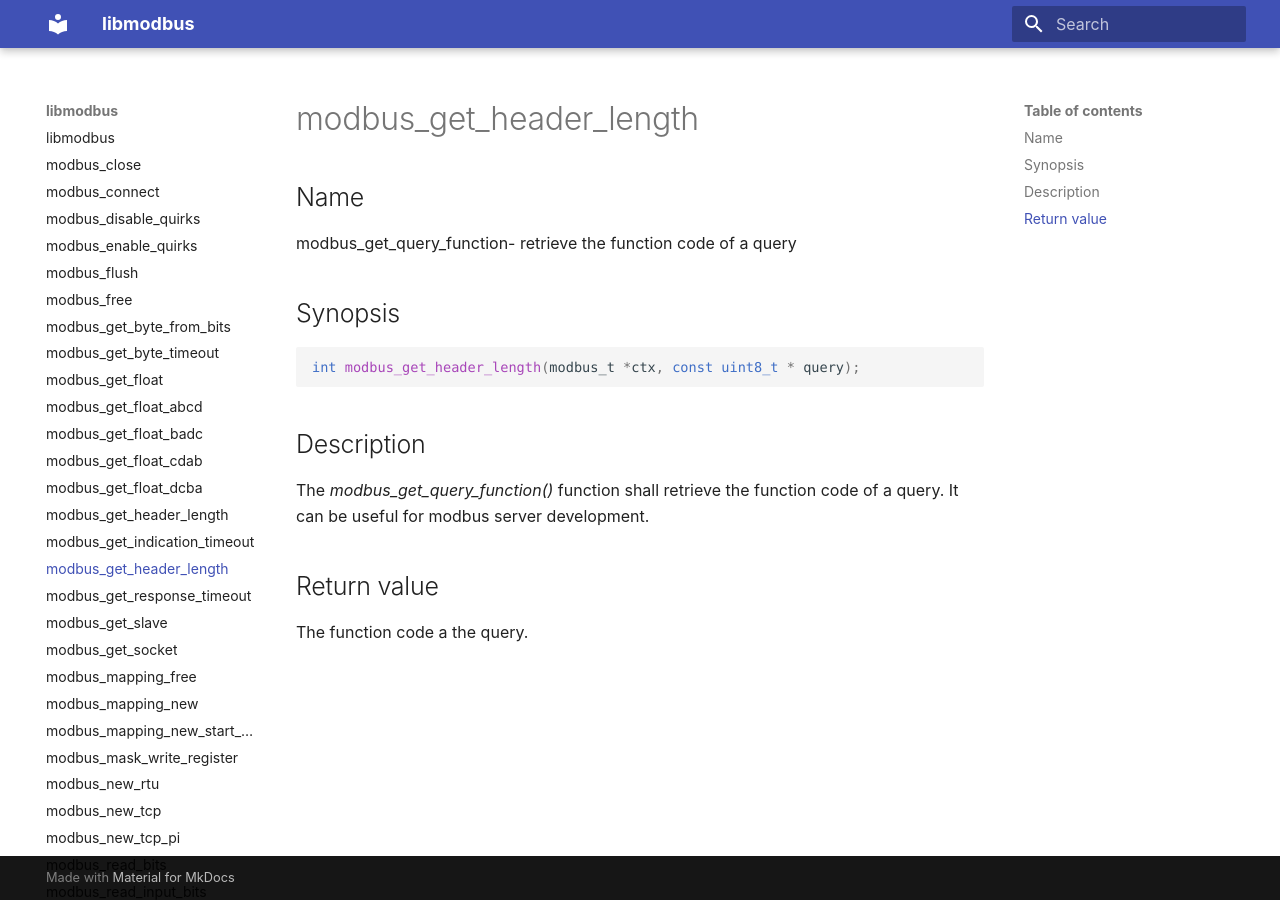
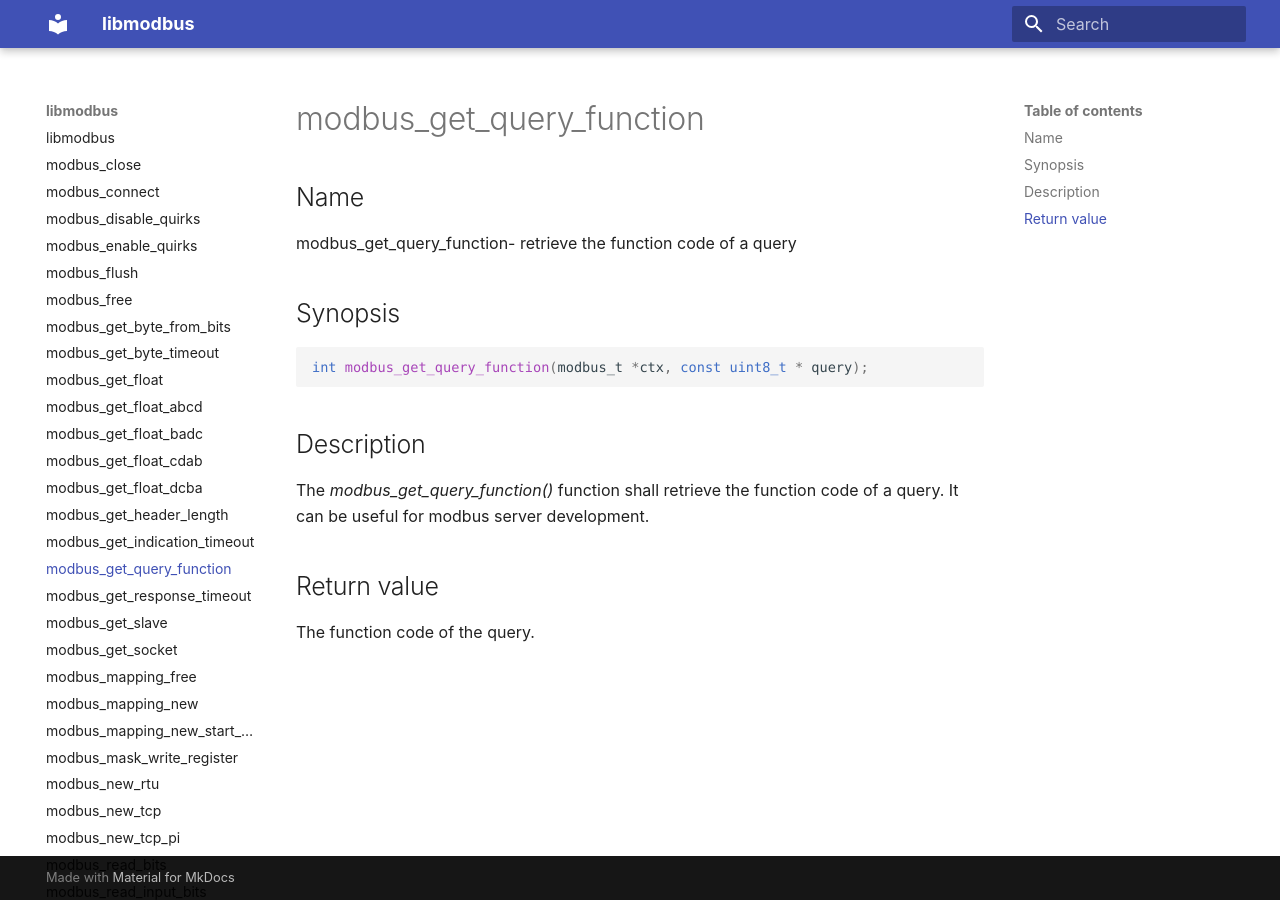
Before and after one commit to stephane/libmodbus, an MkDocs documentation site: the page built from docs/modbus_get_query_function.md, in a window 1280 px wide. Built offline with MkDocs 1.6.1 and Material for MkDocs 9.7.7, drawn with Linux system fonts in a browser that asks for light colours.

Commit message:
Update modbus_get_query_function.md

````diff
--- a/docs/modbus_get_query_function.md
+++ b/docs/modbus_get_query_function.md
@@ -1,4 +1,4 @@
-# modbus_get_header_length
+# modbus_get_query_function
 
 ## Name
 
@@ -7,7 +7,7 @@ modbus_get_query_function- retrieve the function code of a query
 ## Synopsis
 
 ```c
-int modbus_get_header_length(modbus_t *ctx, const uint8_t * query);
+int modbus_get_query_function(modbus_t *ctx, const uint8_t * query);
 ```
 
 ## Description
@@ -17,4 +17,4 @@ of a query. It can be useful for modbus server development.
 
 ## Return value
 
-The function code a the query.
+The function code of the query.
````
